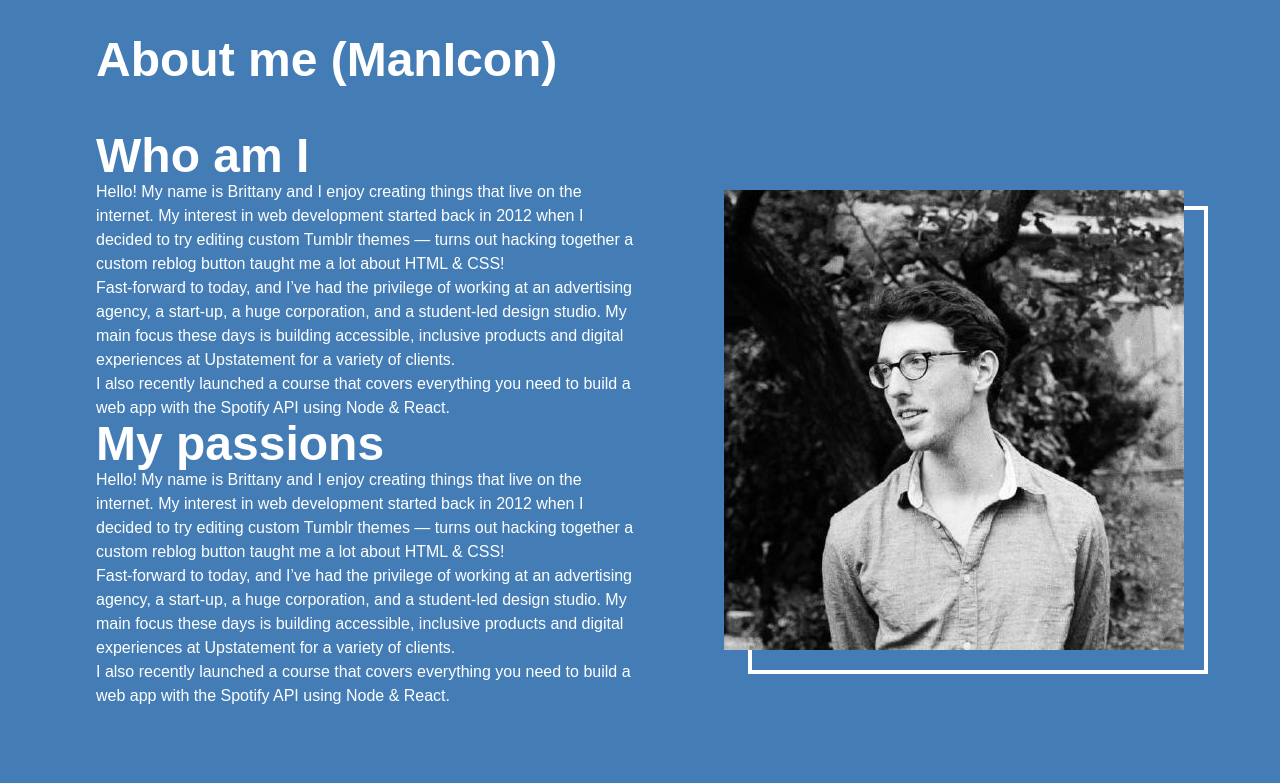
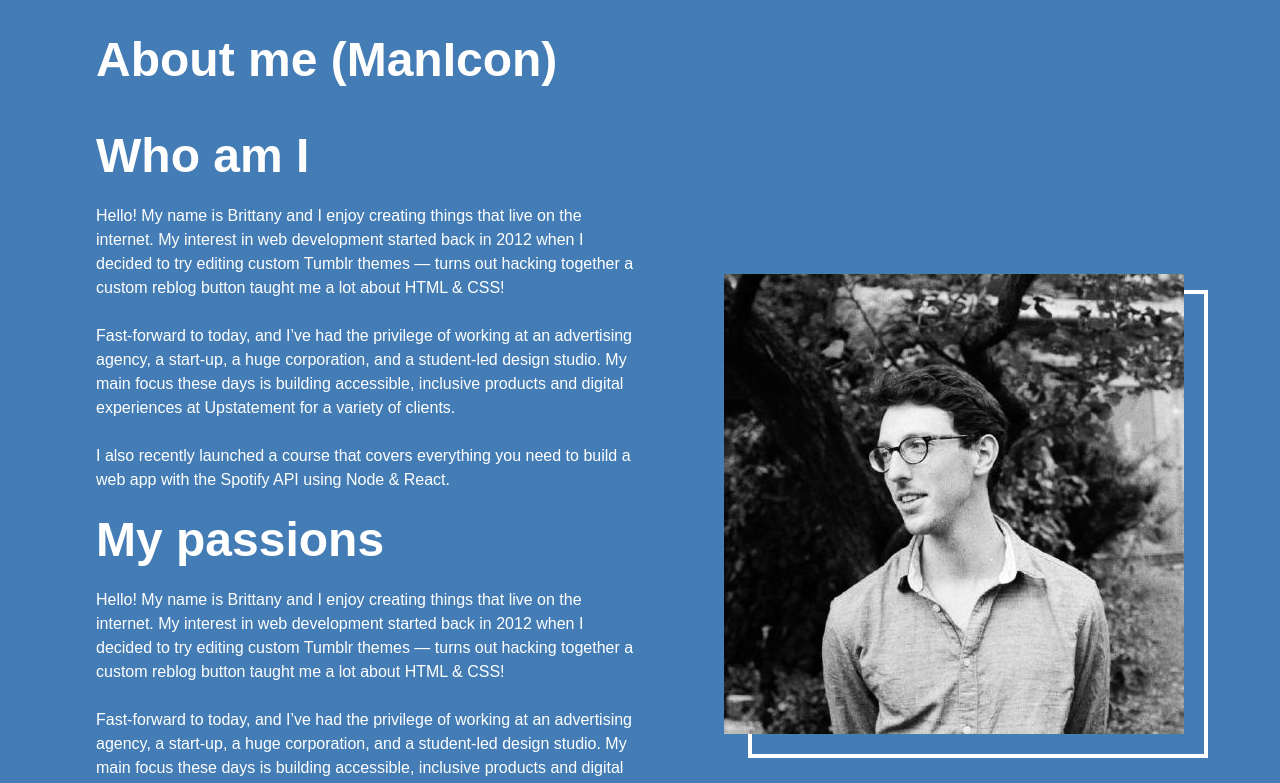
Before and after one commit to FeliMax/signore, a Next.js app: page / in a window 1280 px wide. Shown: the part 860-1643 px from the top of the page. Built offline with nearby package versions, Linux system fonts and the light colour scheme.

Commit message:
Add vertical spacing in about me markdown

```diff
--- a/components/About me/About me.tsx
+++ b/components/About me/About me.tsx
@@ -13,7 +13,7 @@ export const AboutMe = () => {
                 <h2 className="text-white mb-4 lg:mb-12">About me (ManIcon)</h2>
                 <div className="flex flex-col lg:flex-row lg:justify-between ">
                     <div className="lg:w-1/2  text-white mb-8 lg:mb-0">
-                        <ReactMarkdown>{content}</ReactMarkdown>
+                        <ReactMarkdown className="space-y-6">{content}</ReactMarkdown>
                     </div>
 
                     <div className=" lg:block relative self-center after:hidden lg:after:block lg:after:content-[''] after:ml-6 after:top-4 after:-mr-6 after:-mb-6 after-w-full after:inset-0 after:absolute after:border-4 after:border-white ">
```
